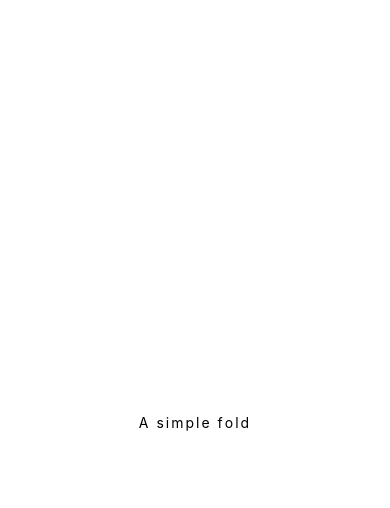
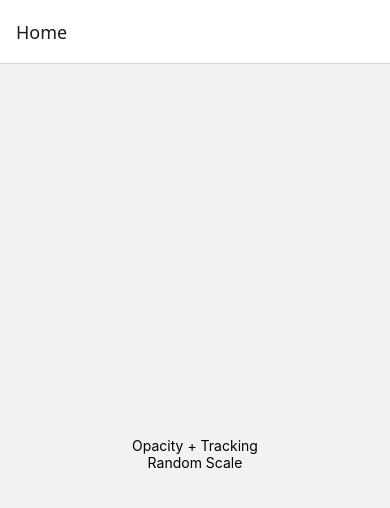
Before and after one commit to gilangFaras/animations-practice, a React Native app: screen /Home in a window 390 px wide. Shown: the top 508 px of the page. Built offline with nearby package versions, Linux system fonts and the light colour scheme.

Commit message:
Add navigation

```diff
--- a/App.tsx
+++ b/App.tsx
@@ -6,12 +6,29 @@
  */
 
 import React from 'react';
-// import KyoumenPage from './src/kyoumen';
+import {createNativeStackNavigator} from '@react-navigation/native-stack';
+import {NavigationContainer} from '@react-navigation/native';
+
+import HomeScreen from './src';
+import KyoumenPage from './src/kyoumen';
 import RandomScale from './src/randomScale';
 
-function App(): React.JSX.Element {
-  // return <KyoumenPage />;
-  return <RandomScale />;
+const Stack = createNativeStackNavigator();
+
+function RootStack() {
+  return (
+    <Stack.Navigator>
+      <Stack.Screen name="Home" component={HomeScreen} />
+      <Stack.Screen name="Tracking" component={KyoumenPage} />
+      <Stack.Screen name="RandomScale" component={RandomScale} />
+    </Stack.Navigator>
+  );
 }
 
-export default App;
+export default function App() {
+  return (
+    <NavigationContainer>
+      <RootStack />
+    </NavigationContainer>
+  );
+}
--- /dev/null
+++ b/src/index.tsx
@@ -0,0 +1,28 @@
+import {View, Text, StyleSheet, Pressable} from 'react-native';
+import React from 'react';
+import {useNavigation} from '@react-navigation/native';
+
+const HomeScreen = () => {
+  const navigation = useNavigation();
+
+  return (
+    <View style={styles.container}>
+      <Pressable onPress={() => navigation.navigate('Tracking')}>
+        <Text>Opacity + Tracking</Text>
+      </Pressable>
+      <Pressable onPress={() => navigation.navigate('RandomScale')}>
+        <Text>Random Scale</Text>
+      </Pressable>
+    </View>
+  );
+};
+
+const styles = StyleSheet.create({
+  container: {
+    flex: 1,
+    justifyContent: 'center',
+    alignItems: 'center',
+  },
+});
+
+export default HomeScreen;
```
Also changed, not shown: package.json (+6 -1 lines), 2 other files (tests, documents, lock files or other folders).
